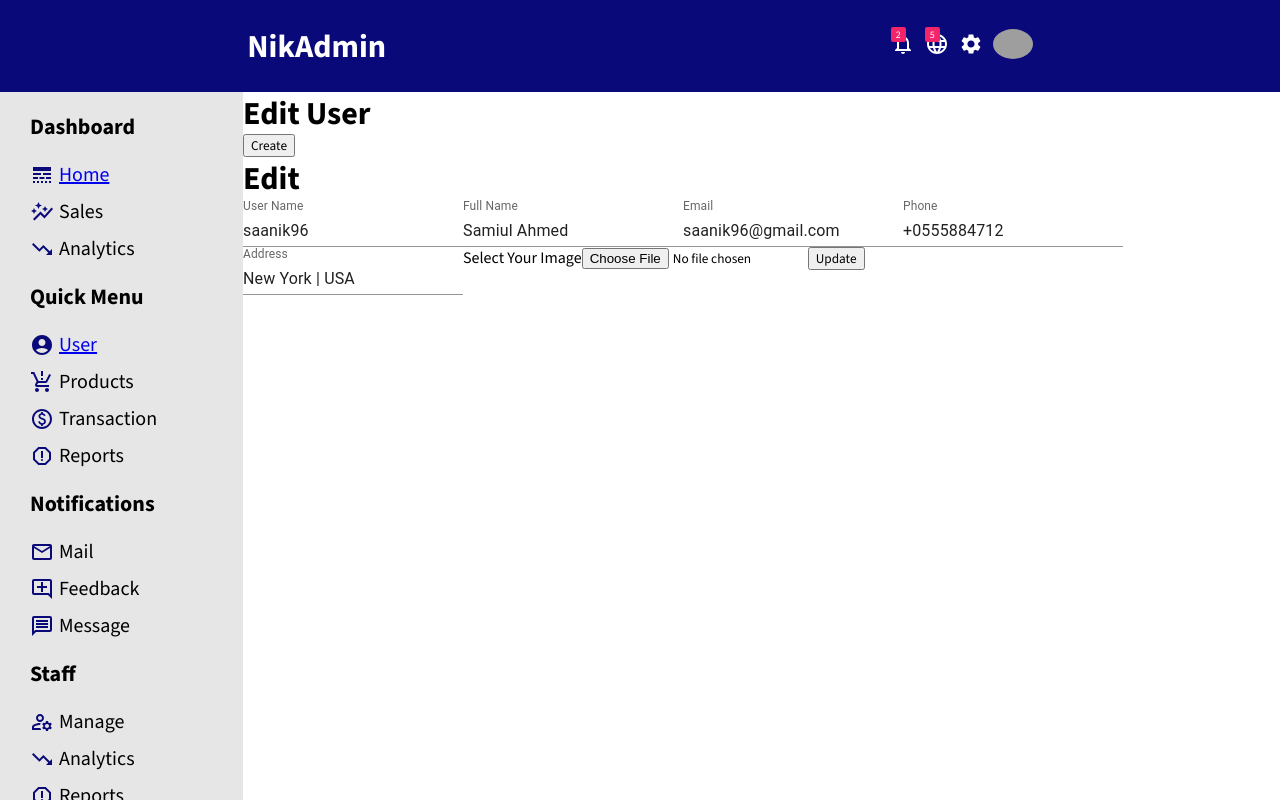
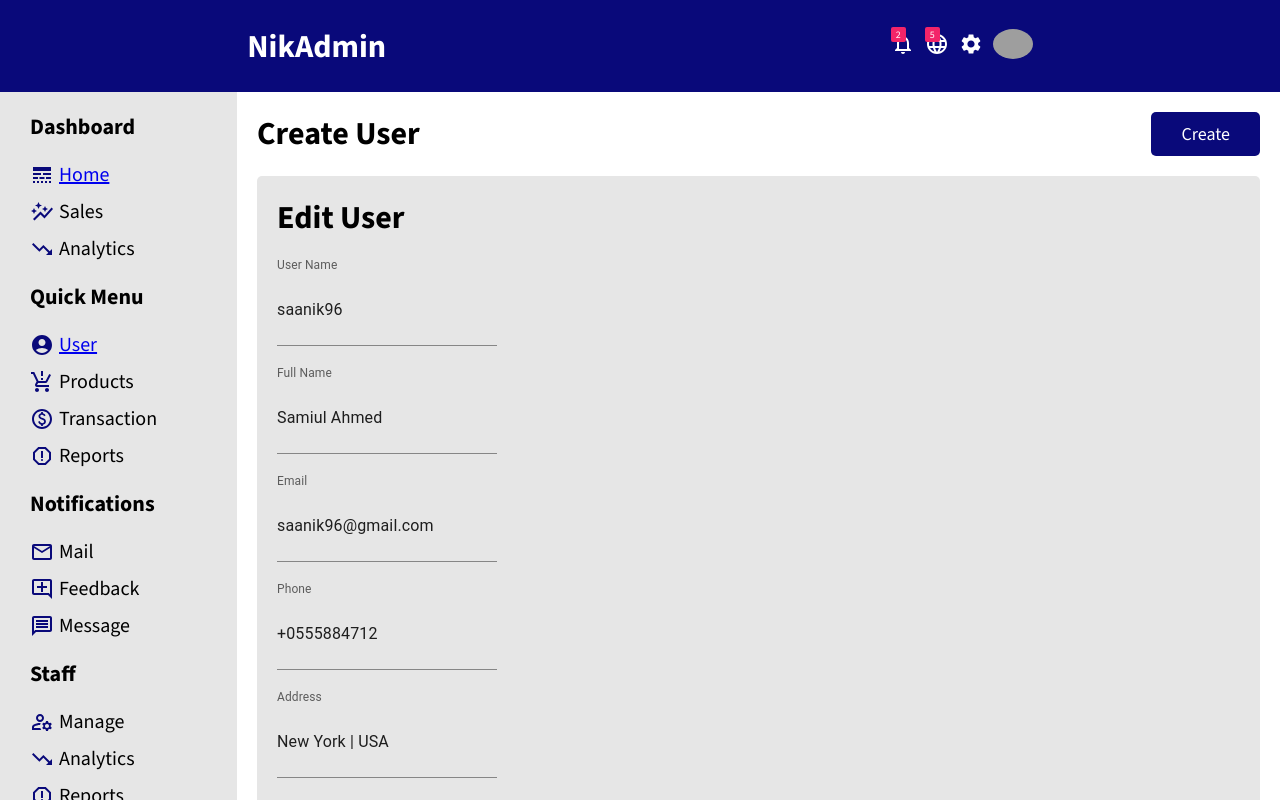
Before and after one commit to Samiul-Ahmed-96/admin-dashboard, a React (Create React App) app: page /user/1 in a window 1280 px wide. Shown: the top 800 px of the page. Built offline with nearby package versions, Linux system fonts and the light colour scheme; grey boxes are pictures that could not be loaded.

Commit message:
Style Added

```diff
--- a/src/Pages/UserEdit/UserEdit.js
+++ b/src/Pages/UserEdit/UserEdit.js
@@ -6,11 +6,11 @@ const UserEdit = () => {
     return (
         <div className='user-container'>
             <div className="usertitle">
-                <h1>Edit User</h1>
+                <h1>Create User</h1>
                 <button className='createNewUser'>Create</button>
             </div>
-            <div className="userEdit">
-                <h1>Edit</h1>
+            <div className="user-info-edit">
+                <h1>Edit User</h1>
                 <TextField id="standard-basic" defaultValue={"saanik96"} label="User Name" variant="standard" />
                 <TextField id="standard-basic" defaultValue={"Samiul Ahmed"} label="Full Name" variant="standard" />
                 <TextField id="standard-basic" defaultValue={"saanik96@gmail.com"} label="Email" variant="standard" />
@@ -18,7 +18,7 @@ const UserEdit = () => {
                 <TextField id="standard-basic" defaultValue={"New York | USA"} label="Address" variant="standard" />
                 <label htmlFor="myImage">Select Your Image</label>
                 <input type="file" id="myImage"/>
-                <input type="submit" value="Update" />
+                <input id='user-info-update' type="submit" value="Update" />
             </div>
         </div>
     );
--- a/src/Pages/UserEdit/UserEdit.scss
+++ b/src/Pages/UserEdit/UserEdit.scss
@@ -0,0 +1,39 @@
+.user-container {
+  padding: 20px;
+  .usertitle {
+    display: flex;
+    justify-content: space-between;
+    .createNewUser {
+      background: #09097a;
+      color: #fff;
+      font-size: 18px;
+      border: none;
+      padding: 10px 30px;
+      border-radius: 5px;
+      cursor: pointer;
+    }
+  }
+  .user-info-edit {
+    background: #e6e6e6;
+    padding: 20px;
+    border-radius: 5px;
+    margin-top: 20px;
+    #user-info-update {
+      background: #09097a;
+      color: #fff;
+      font-size: 18px;
+      border: none;
+      padding: 10px 30px;
+      border-radius: 5px;
+      cursor: pointer;
+    }
+  }
+}
+.MuiFormControl-root.MuiTextField-root.css-1u3bzj6-MuiFormControl-root-MuiTextField-root {
+  display: block;
+  margin: 20px 0px;
+}
+.user-info-edit input {
+  display: block;
+  margin: 20px 0px;
+}
```
